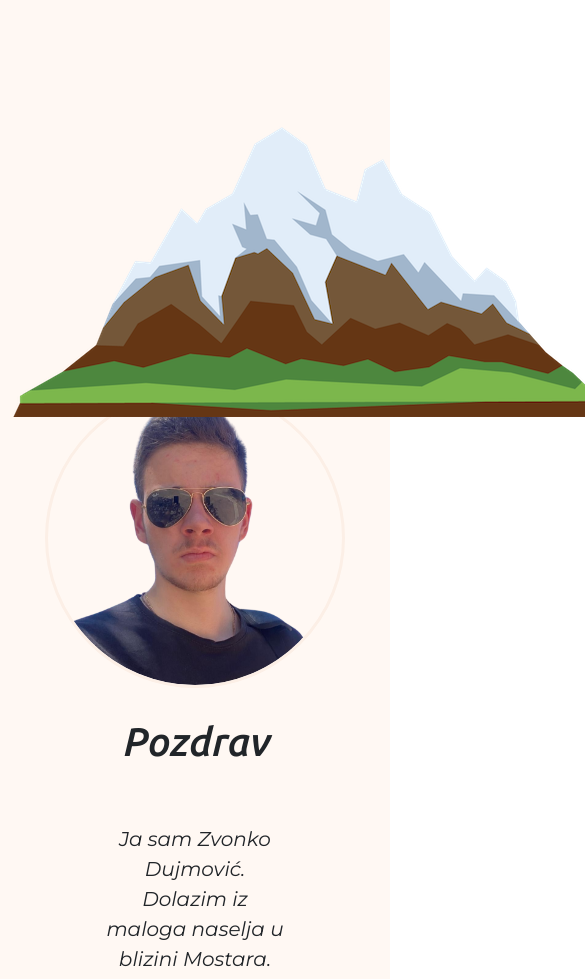
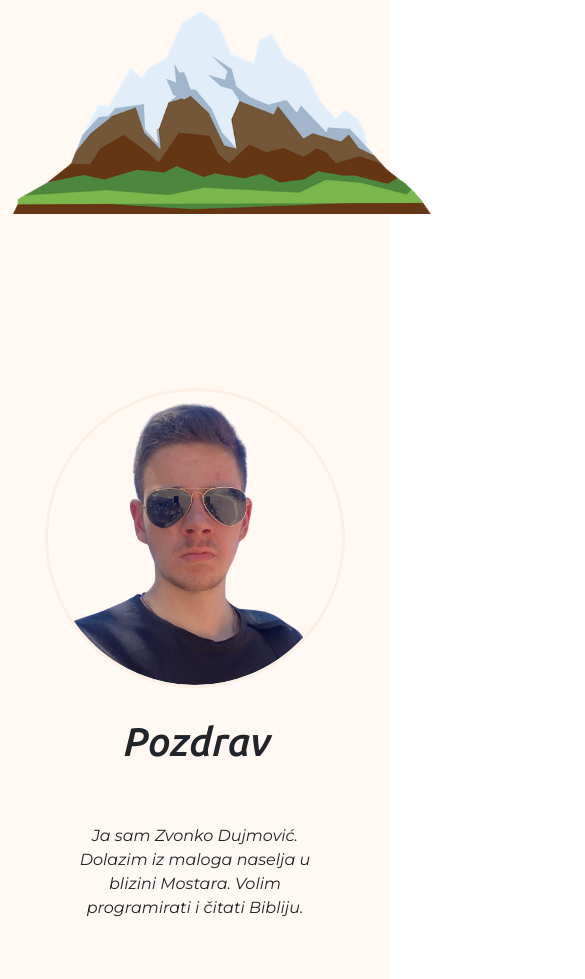
Before and after one commit to Dujma7/Personal-Website, a website: page index.html in a window 390 px wide. Shown: the part 612-1591 px from the top of the page, 585 px wide, since content can reach past the window. Drawn offline with nearby package versions, Linux system fonts and the light colour scheme; a web font is replaced by a local one.

Commit message:
Add files via upload

```diff
--- a/style.css
+++ b/style.css
@@ -200,3 +200,19 @@ body {
     font-family: "Ubuntu", sans-serif;
     font-size: 40px;
 }
+
+@media screen and (max-width: 800px) {
+     .cloud1, .cloud2 {
+        display: none;
+    }
+
+    .visejez, .program, .pozdrav {
+        font-size: 1rem;
+        width: 75%;
+    }
+
+    .mountain {
+        height: 250px;
+    }
+
+}
```
